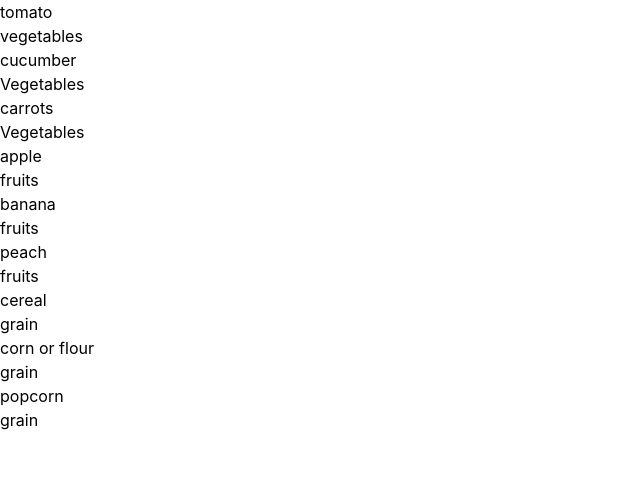
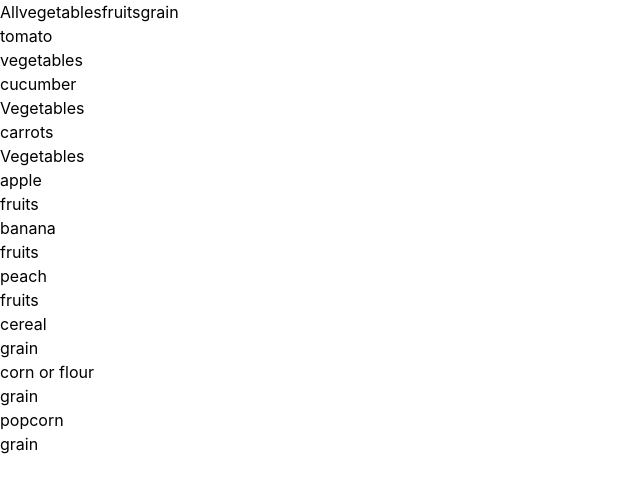
Before and after one commit to Ameer2000Mzori/Menu-App-React, a React (Create React App) app: page / in a window 1280 px wide. Shown: the top 492 px of the page, without its empty margins (0-640 px from the left). Built offline with nearby package versions, Linux system fonts and the light colour scheme.

Commit message:
added buttons

```diff
--- a/src/component/Menu.jsx
+++ b/src/component/Menu.jsx
@@ -2,6 +2,13 @@ import { menusObjs } from './hooks/menusData.js'
 const Menu = () => {
   return (
     <>
+      <div>
+        <div>
+          <button>All</button>
+          <button>vegetables</button>
+          <button>fruits</button>
+          <button>grain</button>
+        </div>
         <div>
           {menusObjs.map((menu, index) => {
             return (
@@ -12,6 +19,7 @@ const Menu = () => {
             )
           })}
         </div>
+      </div>
     </>
   )
 }
```
Lines whose indentation alone changed are shown as unchanged.
